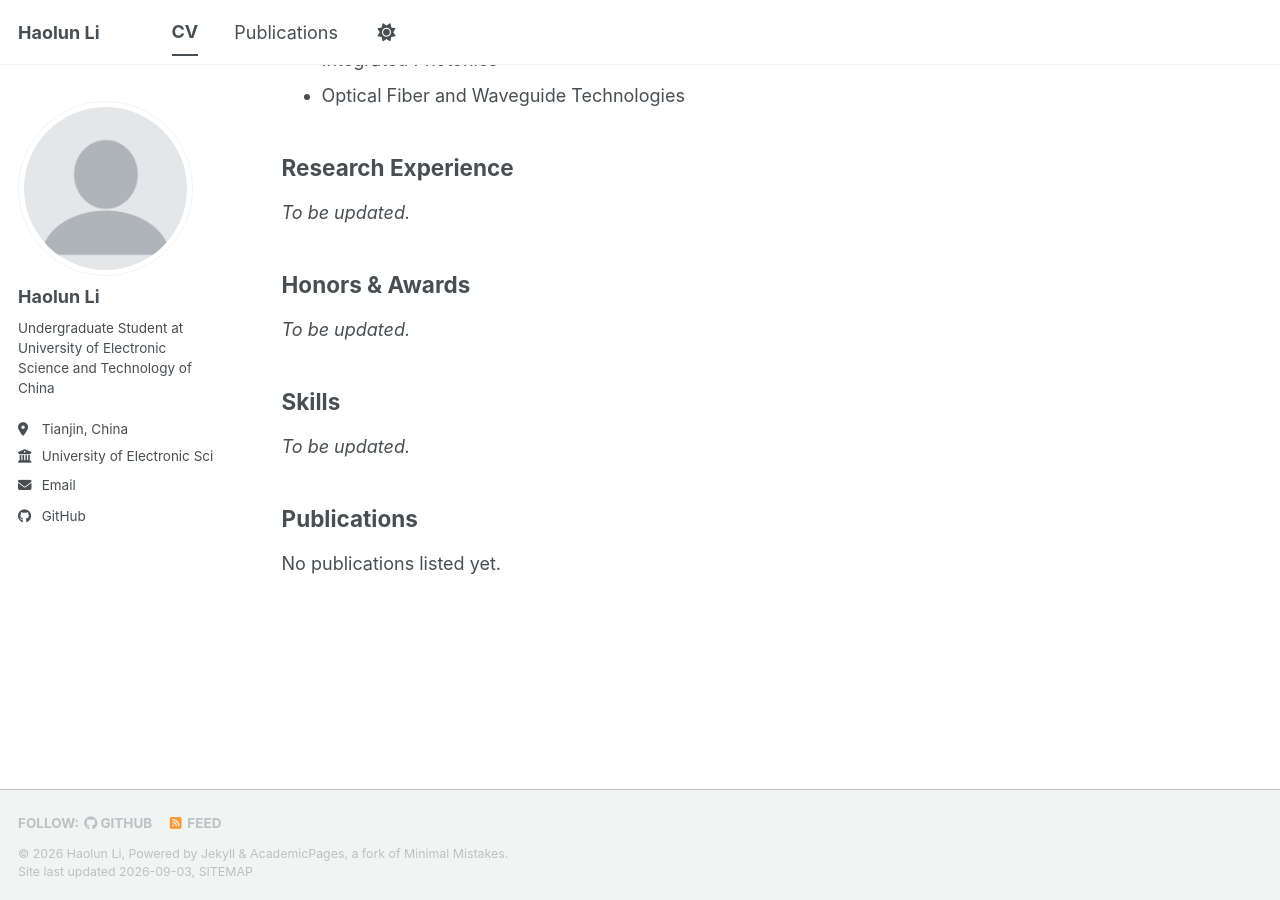
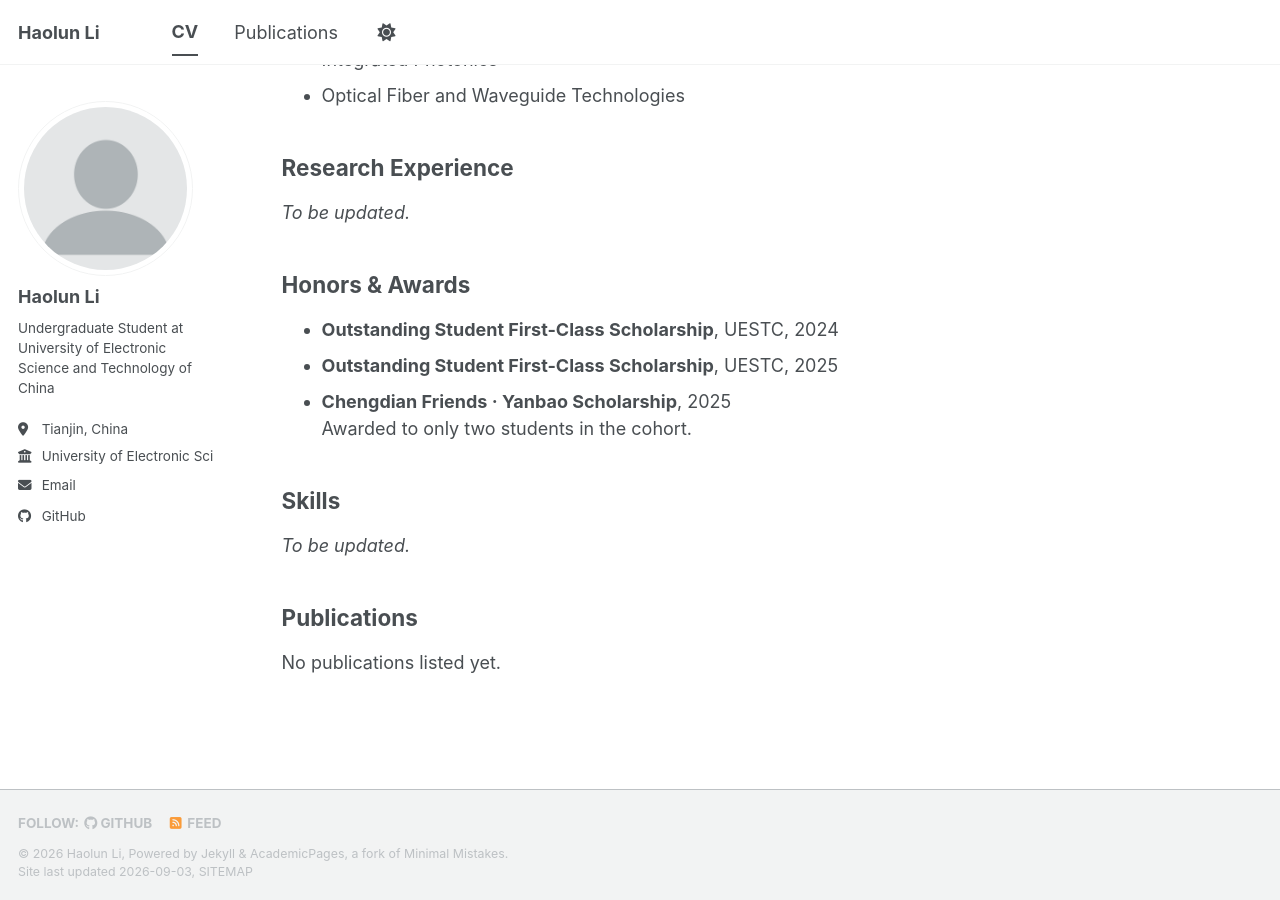
Before and after one commit to lihaolun201003/lihaolun201003.github.io, a Jekyll site: the page built from _pages/cv.md, in a window 1280 px wide and 900 px high, scrolled down 512 px. Built offline with Jekyll 4.4.1, drawn with Linux system fonts in a browser that asks for light colours; a style sheet for code colours, icons or effects is not loaded.

Commit message:
Update cv.md

```diff
--- a/_pages/cv.md
+++ b/_pages/cv.md
@@ -30,7 +30,10 @@ Supervisor: Prof. Lin Ma
 
 ## Honors & Awards
 
-*To be updated.*
+- **Outstanding Student First-Class Scholarship**, UESTC, 2024
+- **Outstanding Student First-Class Scholarship**, UESTC, 2025
+- **Chengdian Friends · Yanbao Scholarship**, 2025
+  Awarded to only two students in the cohort.
 
 ## Skills
 
```
